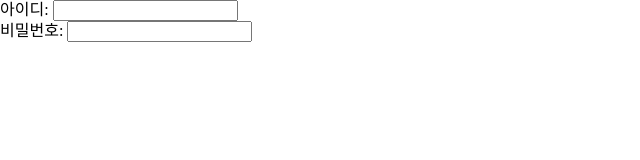
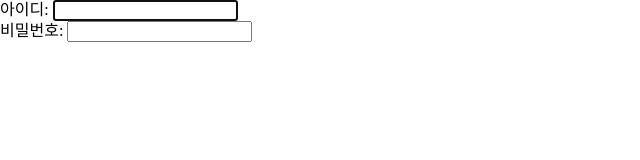
Before and after one commit to johj703/styling-app, a React (Vite) app: page / in a window 1280 px wide. Shown: the top 160 px of the page, without its empty margins (0-640 px from the left). Built offline with nearby package versions, Linux system fonts and the light colour scheme.

Commit message:
useEffect를 사용해서 컴포넌트가 처음 렌더링 될 때, 포커스가 아이디 input으로 가도록 작성

```diff
--- a/src/App.jsx
+++ b/src/App.jsx
@@ -1,8 +1,16 @@
+import { useRef, useEffect } from "react";
+
 const App = () => {
+  const idRef = useRef("");
+
+  useEffect(() => {
+    idRef.current.focus();
+  });
+
   return (
     <div>
       <div>
-        아이디: <input type="text" />
+        아이디: <input type="text" ref={idRef} />
       </div>
       <div>
         비밀번호: <input type="password" />
```
